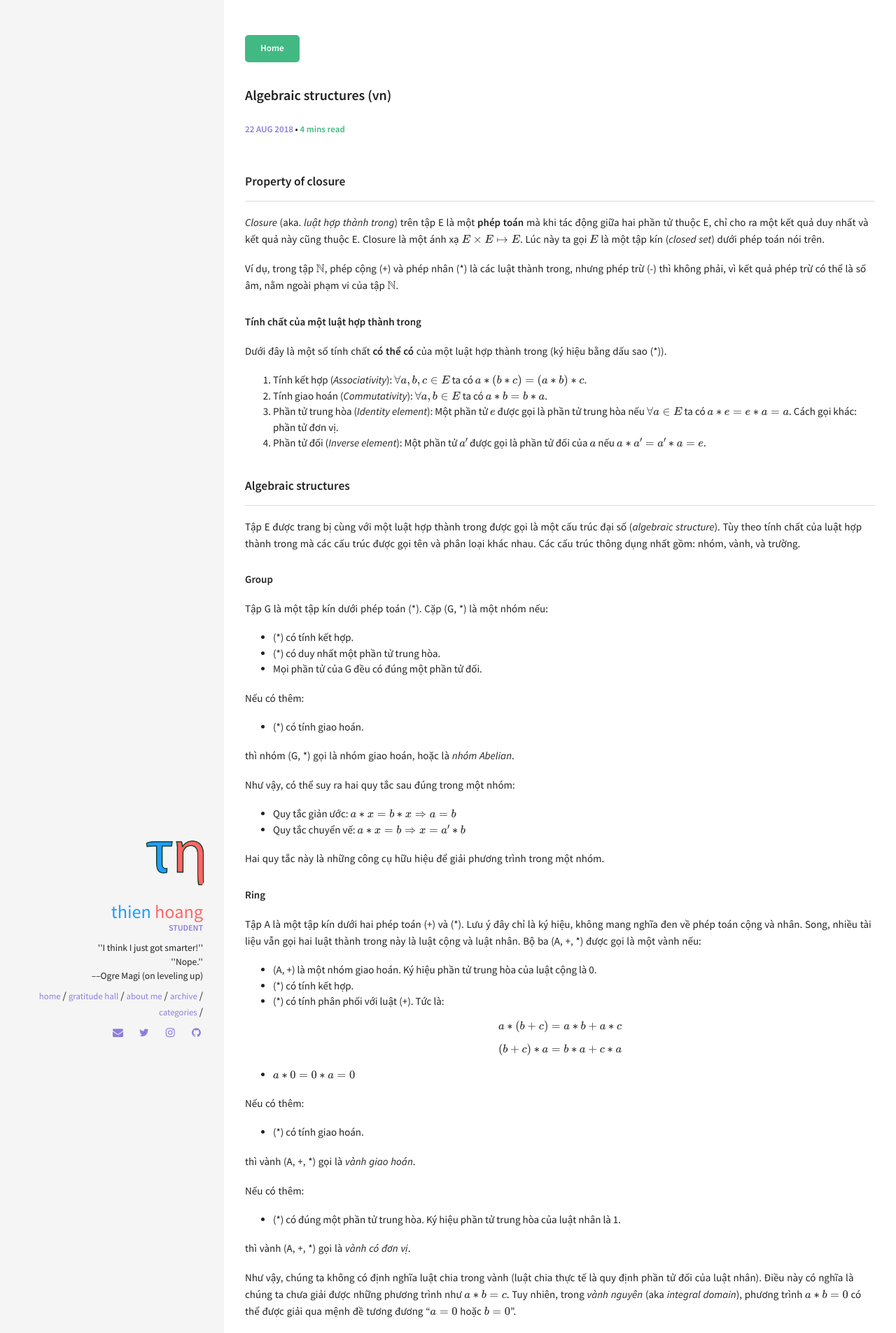
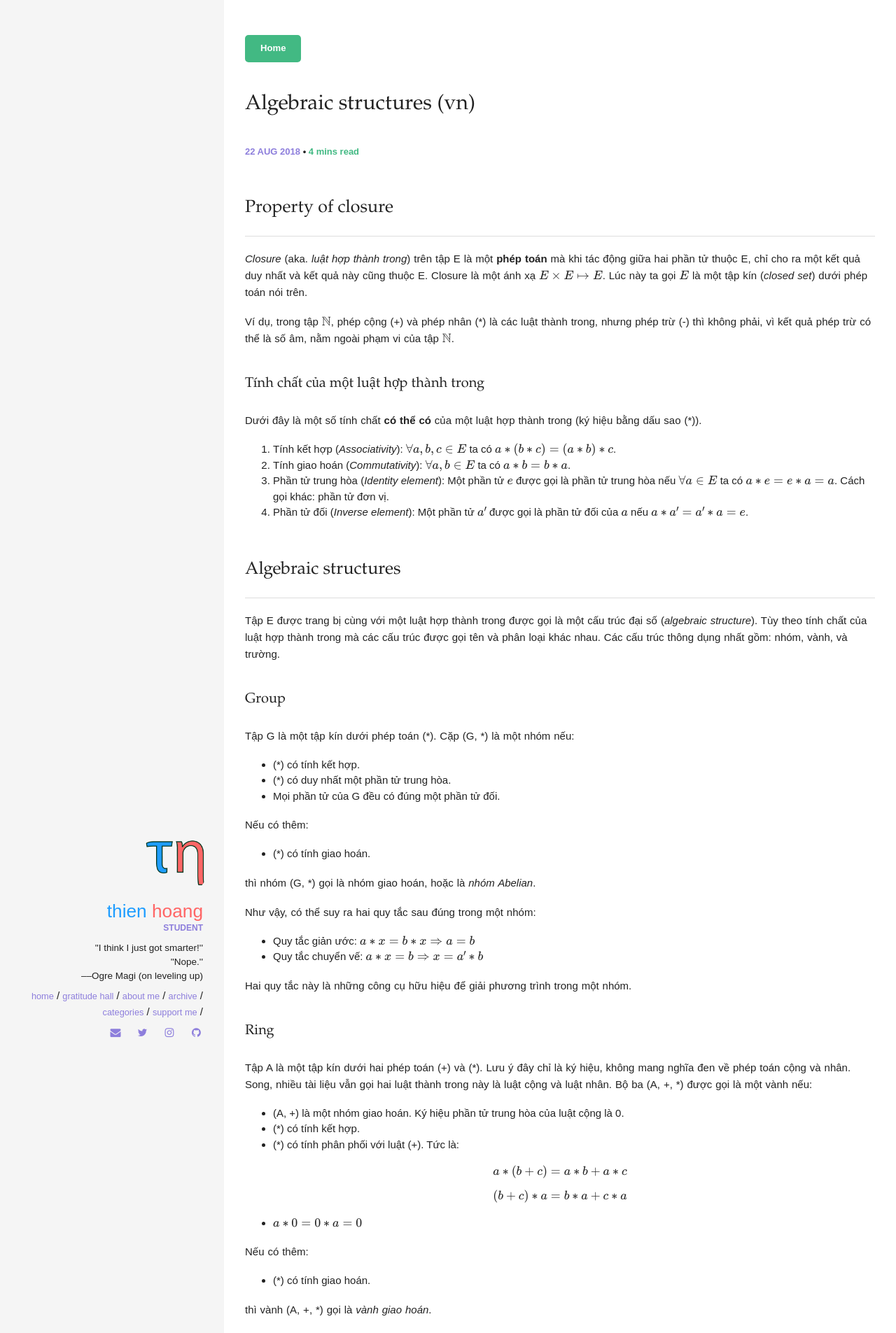
Before and after one commit to hoangvanthien/hoangvanthien.github.io, a Jekyll site: the page built from _posts/2018-08-22-alg-structures.md, in a window 1280 px wide. Shown: the top 1905 px of the page at 70% size. Built offline with Jekyll 4.4.1, drawn with Linux system fonts in a browser that asks for light colours; formulas are drawn with MathJax 3.

Commit message:
Add support page, adsense, change fonts

```diff
--- a/_includes/sidebar.html
+++ b/_includes/sidebar.html
@@ -28,6 +28,10 @@
         {% endunless %}
       </li>
       {% endif %} {% endfor %}
+      <li class="nav-item">
+        <a href="https://www.buymeacoffee.com/tvhoang" target="_blank">support me</a>
+        <span>/</span>
+      </li>
     </ul>
   </nav>
   {% include social-links.html %}
--- a/_sass/components/_typography.scss
+++ b/_sass/components/_typography.scss
@@ -47,8 +47,9 @@ a {
 //
 
 h1, h2, h3, h4, h5, h6 {
-	font-weight: 600;
+	font-weight: 400;
   line-height: 1.7;
+  font-family: $font-family-serif;
 }
 
 h1 a, h2 a, h3 a, h4 a, h5 a, h6 a {
--- a/_sass/components/_variables.scss
+++ b/_sass/components/_variables.scss
@@ -4,6 +4,7 @@
 
 // Google font import
 @import url(https://fonts.googleapis.com/css?family=Source+Sans+Pro:600,400,400italic|Roboto+Mono);
+
 
 // Custom variables
 
@@ -21,8 +22,8 @@ $border-width:               .0625rem !default;
 //
 // Font, line-height, and color for body text, headings, and more.
 
-$font-family-sans-serif:     "Source Sans Pro", "Helvetica Neue", Helvetica, Arial, sans-serif !default;
-$font-family-serif:          Georgia, "Times New Roman", Times, serif !default;
+$font-family-sans-serif:     sans-serif !default;
+$font-family-serif:          "Linux Libertine","Palatino Linotype","Times New Roman",serif !default;
 $font-family-monospace:      "Roboto Mono", "Courier New", monospace !default;
 $font-family-base:           $font-family-sans-serif !default;
 
@@ -34,11 +35,11 @@ $font-size-lg:               $font-size-root * 1.25 !default;
 $font-size-sm:               $font-size-root * 0.875 !default;
 $font-size-xs:               $font-size-root * 0.75 !default;
 
-$font-size-h1:               2rem !default;
-$font-size-h2:               1.75rem !default;
-$font-size-h3:               1.5rem !default;
-$font-size-h4:               1.25rem !default;
-$font-size-h5:               1.15rem !default;
+$font-size-h1:               3rem !default;
+$font-size-h2:               2.5rem !default;
+$font-size-h3:               2rem !default;
+$font-size-h4:               1.5rem !default;
+$font-size-h5:               1.25rem !default;
 $font-size-h6:               1rem !default;
 
 $base-line-height:            1.5;
```
Also changed, not shown: _includes/head.html (+8 -0 lines).
